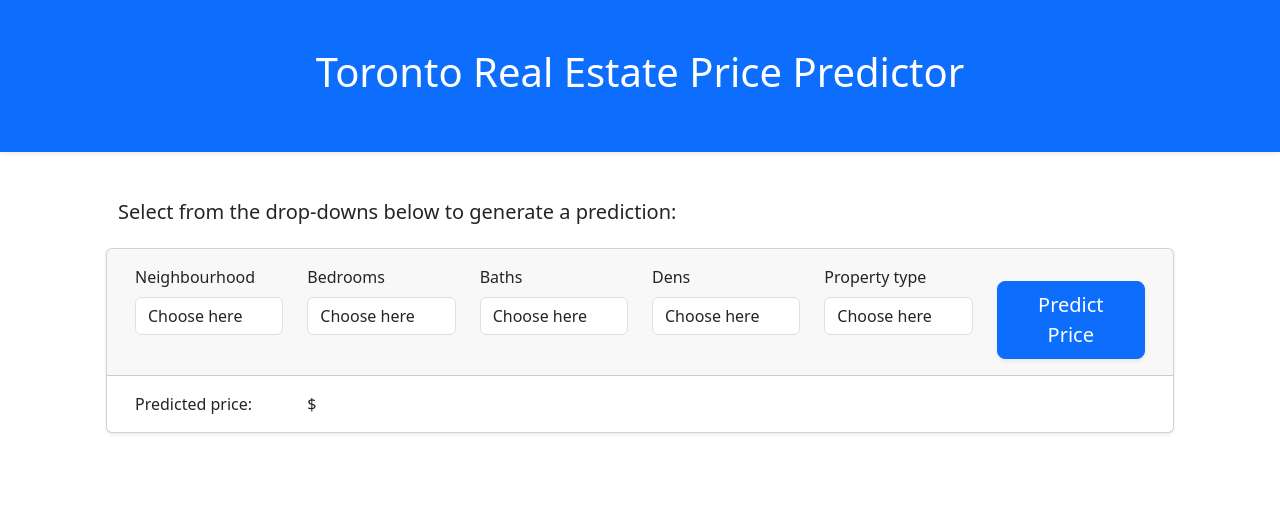
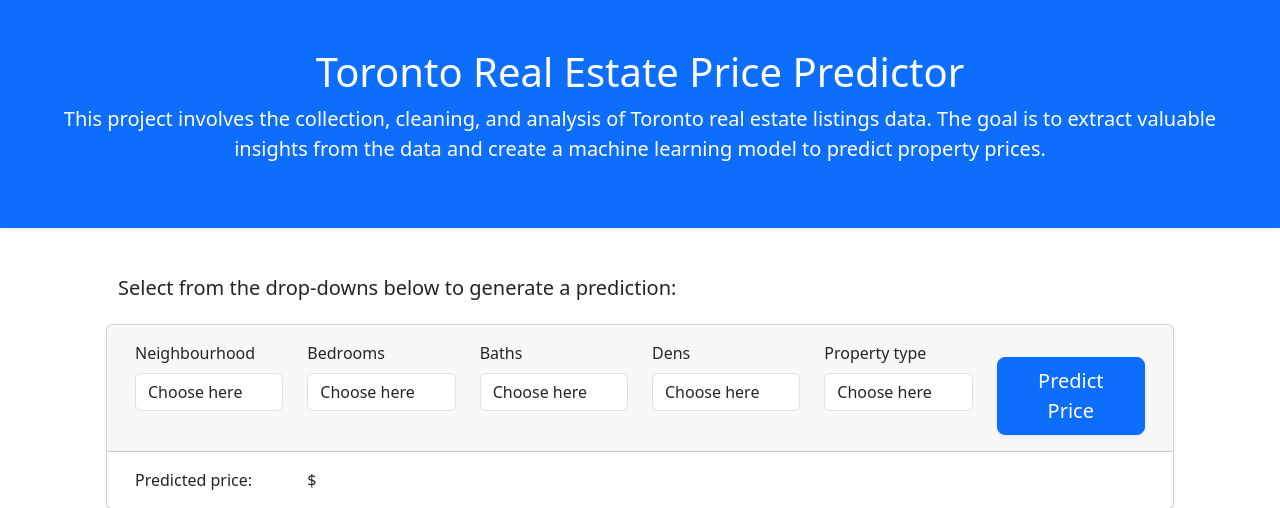
Before and after one commit to fannysigouin/project4, a Flask app: page / in a window 1280 px wide. Shown: the top 508 px of the page. Run offline with Flask 3, Linux system fonts and the light colour scheme; data that the repository does not hold is empty; parts of the project's set-up code (start-up, migrations or seed data) failed here and were passed over; some libraries are stand-ins or nearby versions.

Commit message:
HTML summary added

```diff
--- a/deploy/templates/home.html
+++ b/deploy/templates/home.html
@@ -41,6 +41,10 @@
 <body>
     <div class="container-fluid p-5 bg-primary text-white text-center shadow-sm">
         <h1>Toronto Real Estate Price Predictor</h1>
+        <p class="lead">
+            This project involves the collection, cleaning, and analysis of Toronto real estate listings data.
+            The goal is to extract valuable insights from the data and create a machine learning model to predict property prices.
+        </p>
     </div>
     <div class="container p-5">
         <div class="row">
```
